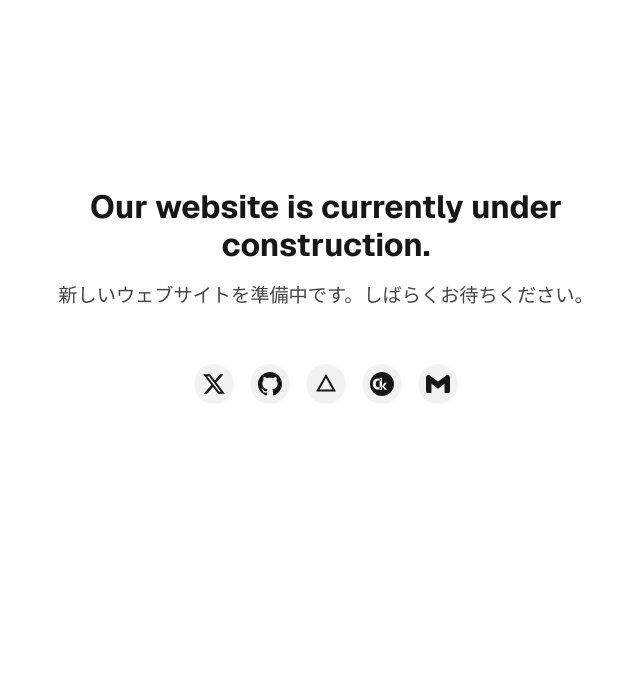
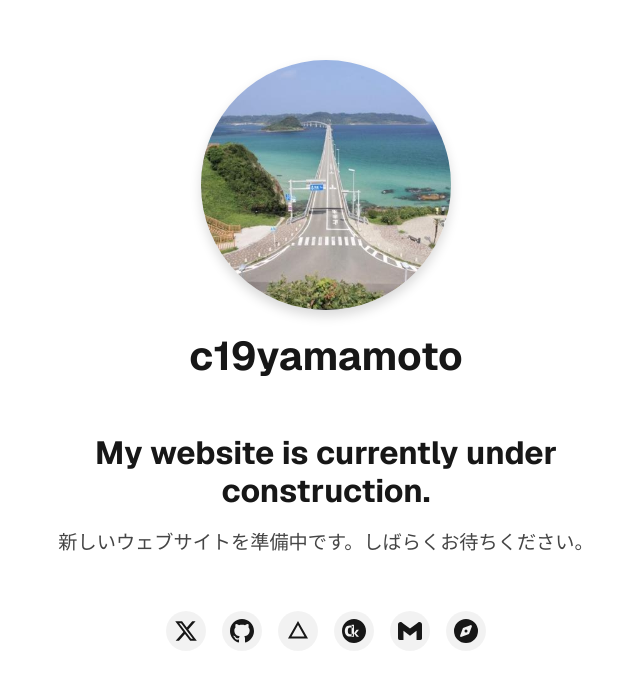
Before and after one commit to c19yamamoto/c19yamamoto.com, a Next.js app: page / in a window 1280 px wide. Shown: the part 104-792 px from the top of the page, without its empty margins (314-954 px from the left). Built offline with nearby package versions, Linux system fonts and the light colour scheme.

Commit message:
:recycle:refactor: リファクタ

```diff
--- /dev/null
+++ b/src/components/SocialIcons.module.scss
@@ -0,0 +1,11 @@
+.socialIcons {
+  display: flex;
+  gap: 16px;
+  margin-top: 24px;
+  flex-wrap: wrap;
+  justify-content: center;
+
+  @media (max-width: 600px) {
+    gap: 12px;
+  }
+}
--- a/src/components/SocialIcons.tsx
+++ b/src/components/SocialIcons.tsx
@@ -1,6 +1,8 @@
 import React from 'react';
 import SocialLink from './SocialLink';
-import styles from './SocialIcons.module.css';
+import styles from './SocialIcons.module.scss';
+import { FontAwesomeIcon } from '@fortawesome/react-fontawesome';
+import { faCompass } from '@fortawesome/free-solid-svg-icons';
 
 const SocialIcons: React.FC = () => {
   return (
@@ -39,6 +41,11 @@
           <path d="M24 5.457v13.909c0 .904-.732 1.636-1.636 1.636h-3.819V11.73L12 16.64l-6.545-4.91v9.273H1.636A1.636 1.636 0 0 1 0 19.366V5.457c0-2.023 2.309-3.178 3.927-1.964L5.455 4.64 12 9.548l6.545-4.91 1.528-1.145C21.69 2.28 24 3.434 24 5.457z"/>
         </svg>
       </SocialLink>
+
+      {/* connpass */}
+      <SocialLink href="https://connpass.com/user/c19yamamoto/" label="connpass">
+        <FontAwesomeIcon icon={faCompass} width="24" height="24" />
+      </SocialLink>
     </div>
   );
 };
--- /dev/null
+++ b/src/components/SocialLink.module.scss
@@ -0,0 +1,21 @@
+.socialLink {
+  display: flex;
+  align-items: center;
+  justify-content: center;
+  width: 40px;
+  height: 40px;
+  border-radius: 50%;
+  background-color: var(--gray-alpha-100);
+  color: var(--foreground);
+  transition: background-color 0.2s, transform 0.2s;
+
+  &:hover {
+    background-color: var(--gray-alpha-200);
+    transform: scale(1.05);
+  }
+
+  svg {
+    width: 24px;
+    height: 24px;
+  }
+}
--- a/src/components/SocialLink.tsx
+++ b/src/components/SocialLink.tsx
@@ -1,5 +1,5 @@
 import React from 'react';
-import styles from './SocialLink.module.css';
+import styles from './SocialLink.module.scss';
 
 type SocialLinkProps = {
   href: string;
--- /dev/null
+++ b/src/components/UnderConstruction.module.scss
@@ -0,0 +1,32 @@
+.container {
+  display: flex;
+  flex-direction: column;
+  align-items: center;
+  justify-content: center;
+  text-align: center;
+  max-width: 600px;
+  margin: 0 auto;
+  padding: 0 20px;
+}
+
+.title {
+  font-size: 2rem;
+  margin-bottom: 1rem;
+  font-weight: 700;
+  line-height: 1.2;
+
+  @media (max-width: 600px) {
+    font-size: 1.5rem;
+  }
+}
+
+.message {
+  font-size: 1.2rem;
+  margin-bottom: 2rem;
+  color: var(--foreground);
+  opacity: 0.8;
+
+  @media (max-width: 600px) {
+    font-size: 1rem;
+  }
+}
--- a/src/components/UnderConstruction.tsx
+++ b/src/components/UnderConstruction.tsx
@@ -1,11 +1,11 @@
 import React from 'react';
 import SocialIcons from './SocialIcons';
-import styles from './UnderConstruction.module.css';
+import styles from './UnderConstruction.module.scss';
 
 const UnderConstruction: React.FC = () => {
   return (
     <div className={styles.container}>
-      <h1 className={styles.title}>Our website is currently under construction.</h1>
+      <h1 className={styles.title}>My website is currently under construction.</h1>
       <p className={styles.message}>
         新しいウェブサイトを準備中です。しばらくお待ちください。
       </p>
--- a/src/pages/_app.tsx
+++ b/src/pages/_app.tsx
@@ -1,4 +1,4 @@
-import "@/styles/globals.css";
+import "@/styles/globals.scss";
 import type { AppProps } from "next/app";
 
 export default function App({ Component, pageProps }: AppProps) {
--- a/src/pages/index.tsx
+++ b/src/pages/index.tsx
@@ -1,6 +1,6 @@
 import Head from "next/head";
 import { Geist, Geist_Mono } from "next/font/google";
-import styles from "@/styles/Home.module.css";
+import styles from "@/styles/Home.module.scss";
 import UnderConstruction from "@/components/UnderConstruction";
 
 const geistSans = Geist({
@@ -20,12 +20,16 @@
         <title>c19yamamoto.com - Under Construction</title>
         <meta name="description" content="c19yamamoto's personal website - currently under construction." />
         <meta name="viewport" content="width=device-width, initial-scale=1" />
-        <link rel="icon" href="/favicon.ico" />
+        <link rel="icon" href="/profile.jpeg" />
       </Head>
       <div
         className={`${styles.page} ${geistSans.variable} ${geistMono.variable}`}
       >
         <main className={styles.main}>
+          <div className={styles.profileContainer}>
+            <img src="/profile.jpeg" alt="Profile" className={styles.profileImage} />
+            <h1 className={styles.profileName}>c19yamamoto</h1>
+          </div>
           <UnderConstruction />
         </main>
       </div>
--- a/src/styles/Home.module.css
+++ b/src/styles/Home.module.css
@@ -32,6 +32,32 @@
   flex-direction: column;
   gap: 32px;
   grid-row-start: 2;
+  align-items: center;
+}
+
+.profileContainer {
+  margin-bottom: 10px;
+  width: 100%;
+  display: flex;
+  flex-direction: column;
+  align-items: center;
+  justify-content: center;
+}
+
+.profileImage {
+  width: 250px;
+  height: 250px;
+  border-radius: 50%;
+  object-fit: cover;
+  box-shadow: 0 6px 12px rgba(0, 0, 0, 0.15);
+}
+
+.profileName {
+  font-size: 2.5rem;
+  font-weight: 700;
+  margin-top: 20px;
+  margin-bottom: 10px;
+  text-align: center;
 }
 
 .main ol {
--- /dev/null
+++ b/src/styles/Home.module.scss
@@ -0,0 +1,193 @@
+.page {
+  --gray-rgb: 0, 0, 0;
+  --gray-alpha-200: rgba(var(--gray-rgb), 0.08);
+  --gray-alpha-100: rgba(var(--gray-rgb), 0.05);
+
+  --button-primary-hover: #383838;
+  --button-secondary-hover: #f2f2f2;
+
+  display: grid;
+  grid-template-rows: 20px 1fr 20px;
+  align-items: center;
+  justify-items: center;
+  min-height: 100svh;
+  padding: 80px;
+  gap: 64px;
+  font-family: var(--font-geist-sans);
+
+  @media (prefers-color-scheme: dark) {
+    --gray-rgb: 255, 255, 255;
+    --gray-alpha-200: rgba(var(--gray-rgb), 0.145);
+    --gray-alpha-100: rgba(var(--gray-rgb), 0.06);
+
+    --button-primary-hover: #ccc;
+    --button-secondary-hover: #1a1a1a;
+  }
+
+  @media (max-width: 600px) {
+    padding: 32px;
+    padding-bottom: 80px;
+  }
+}
+
+.main {
+  display: flex;
+  flex-direction: column;
+  gap: 32px;
+  grid-row-start: 2;
+  align-items: center;
+
+  ol {
+    font-family: var(--font-geist-mono);
+    padding-left: 0;
+    margin: 0;
+    font-size: 14px;
+    line-height: 24px;
+    letter-spacing: -0.01em;
+    list-style-position: inside;
+
+    @media (max-width: 600px) {
+      text-align: center;
+    }
+  }
+
+  li:not(:last-of-type) {
+    margin-bottom: 8px;
+  }
+
+  code {
+    font-family: inherit;
+    background: var(--gray-alpha-100);
+    padding: 2px 4px;
+    border-radius: 4px;
+    font-weight: 600;
+  }
+
+  @media (max-width: 600px) {
+    align-items: center;
+  }
+}
+
+.profileContainer {
+  margin-bottom: 10px;
+  width: 100%;
+  display: flex;
+  flex-direction: column;
+  align-items: center;
+  justify-content: center;
+}
+
+.profileImage {
+  width: 250px;
+  height: 250px;
+  border-radius: 50%;
+  object-fit: cover;
+  box-shadow: 0 6px 12px rgba(0, 0, 0, 0.15);
+}
+
+.profileName {
+  font-size: 2.5rem;
+  font-weight: 700;
+  margin-top: 20px;
+  margin-bottom: 10px;
+  text-align: center;
+}
+
+.ctas {
+  display: flex;
+  gap: 16px;
+
+  a {
+    appearance: none;
+    border-radius: 128px;
+    height: 48px;
+    padding: 0 20px;
+    border: none;
+    border: 1px solid transparent;
+    transition:
+      background 0.2s,
+      color 0.2s,
+      border-color 0.2s;
+    cursor: pointer;
+    display: flex;
+    align-items: center;
+    justify-content: center;
+    font-size: 16px;
+    line-height: 20px;
+    font-weight: 500;
+
+    @media (max-width: 600px) {
+      font-size: 14px;
+      height: 40px;
+      padding: 0 16px;
+    }
+  }
+
+  @media (max-width: 600px) {
+    flex-direction: column;
+  }
+}
+
+a.primary {
+  background: var(--foreground);
+  color: var(--background);
+  gap: 8px;
+
+  @media (hover: hover) and (pointer: fine) {
+    &:hover {
+      background: var(--button-primary-hover);
+      border-color: transparent;
+    }
+  }
+}
+
+a.secondary {
+  border-color: var(--gray-alpha-200);
+  min-width: 158px;
+
+  @media (hover: hover) and (pointer: fine) {
+    &:hover {
+      background: var(--button-secondary-hover);
+      border-color: transparent;
+    }
+  }
+
+  @media (max-width: 600px) {
+    min-width: auto;
+  }
+}
+
+.footer {
+  grid-row-start: 3;
+  display: flex;
+  gap: 24px;
+
+  a {
+    display: flex;
+    align-items: center;
+    gap: 8px;
+
+    @media (hover: hover) and (pointer: fine) {
+      &:hover {
+        text-decoration: underline;
+        text-underline-offset: 4px;
+      }
+    }
+  }
+
+  img {
+    flex-shrink: 0;
+  }
+
+  @media (max-width: 600px) {
+    flex-wrap: wrap;
+    align-items: center;
+    justify-content: center;
+  }
+}
+
+@media (prefers-color-scheme: dark) {
+  .logo {
+    filter: invert(1);
+  }
+}
--- /dev/null
+++ b/src/styles/globals.scss
@@ -0,0 +1,40 @@
+:root {
+  --background: #ffffff;
+  --foreground: #171717;
+
+  @media (prefers-color-scheme: dark) {
+    --background: #0a0a0a;
+    --foreground: #ededed;
+  }
+}
+
+html,
+body {
+  max-width: 100vw;
+  overflow-x: hidden;
+}
+
+body {
+  color: var(--foreground);
+  background: var(--background);
+  font-family: Arial, Helvetica, sans-serif;
+  -webkit-font-smoothing: antialiased;
+  -moz-osx-font-smoothing: grayscale;
+}
+
+* {
+  box-sizing: border-box;
+  padding: 0;
+  margin: 0;
+}
+
+a {
+  color: inherit;
+  text-decoration: none;
+}
+
+@media (prefers-color-scheme: dark) {
+  html {
+    color-scheme: dark;
+  }
+}
```
Also changed, not shown: package.json (+6 -1 lines), public/profile.jpeg (added), 1 other file (tests, documents, lock files or other folders).
